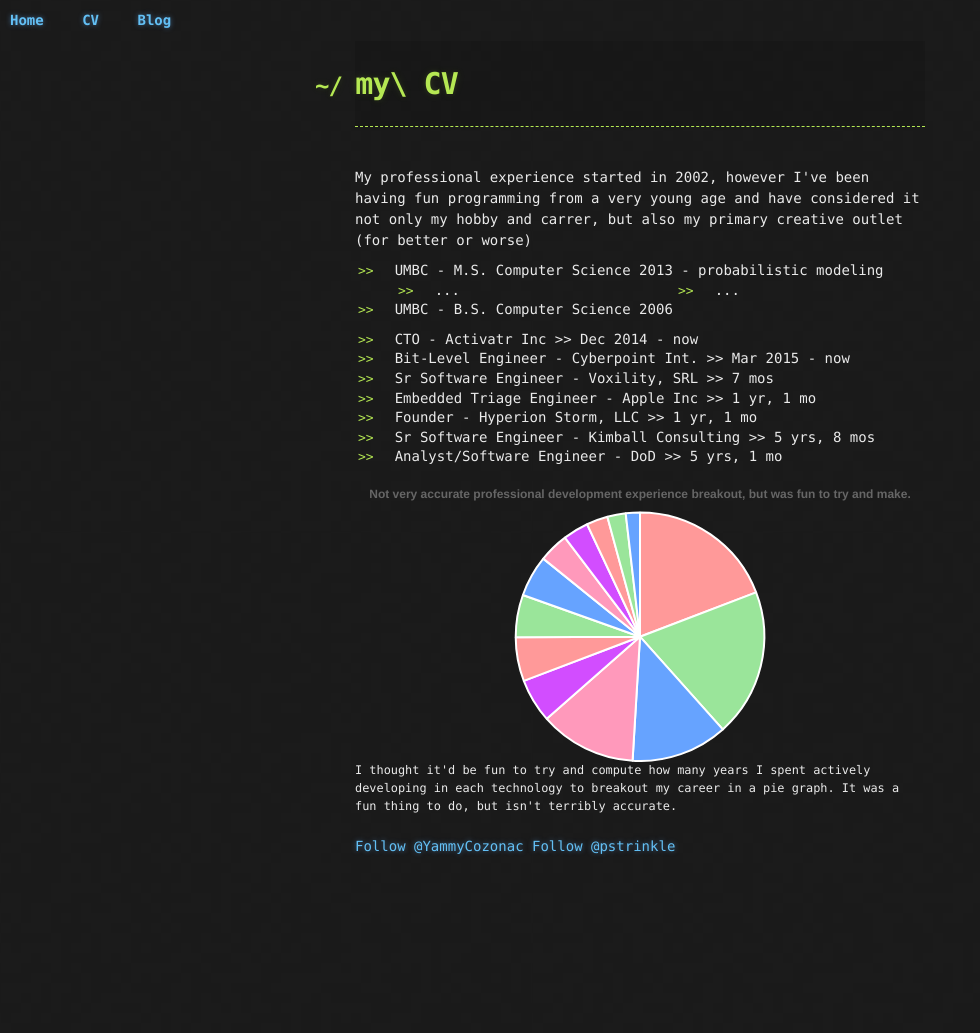
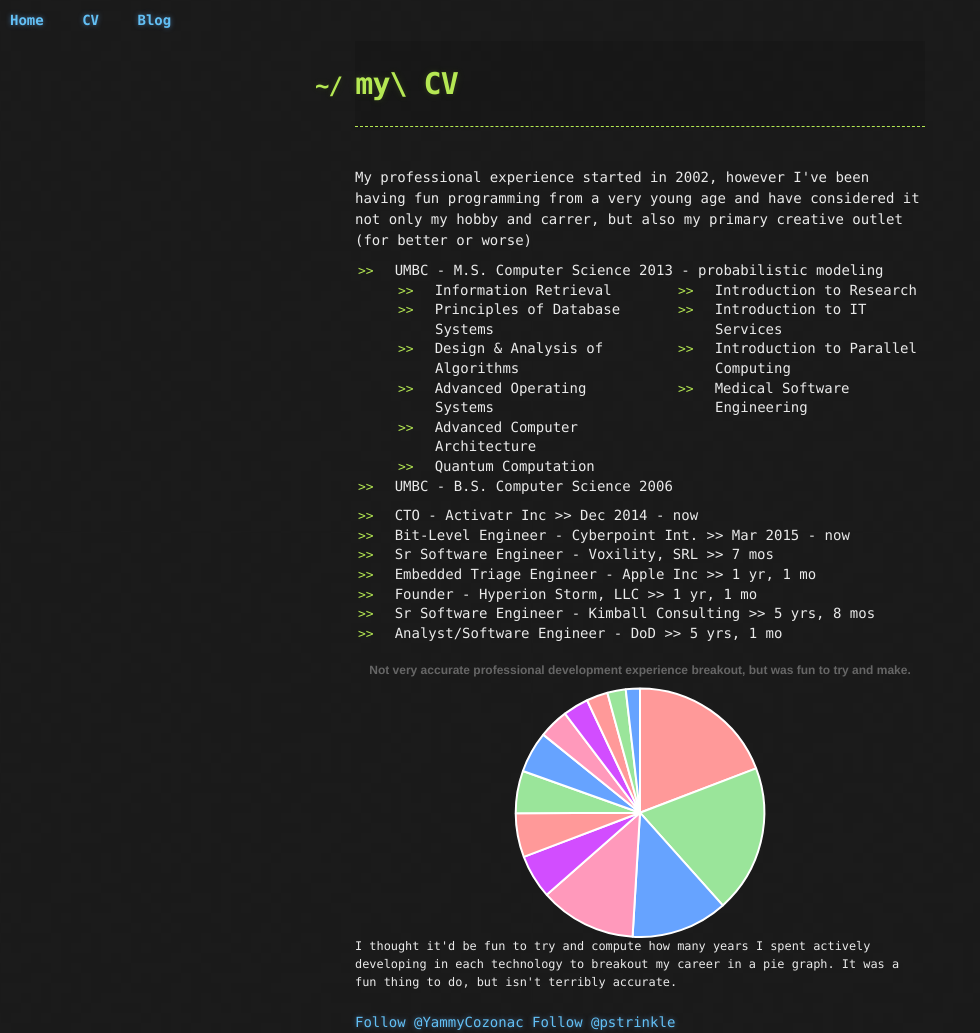
Before and after one commit to pstrinkle/pstrinkle.github.io, a Jekyll site: the page built from cv.html, in a window 1280 px wide. Shown: the whole page, without its empty margins (0-980 px from the left). Built offline with Jekyll 4.4.1, drawn with Linux system fonts in a browser that asks for light colours; nearby versions of some CDN libraries; comment, search, counter and statistics services are not loaded; before the commit the page ends 900 px from its top, so only the background shows below that.

Commit message:
Update cv.html

```diff
--- a/cv.html
+++ b/cv.html
@@ -14,12 +14,20 @@
     <div class="row">
       <div class="col-md-6">
         <ul>
-          <li>...</li>
+          <li>Information Retrieval</li>
+          <li>Principles of Database Systems</li>
+          <li>Design &amp; Analysis of Algorithms</li>
+          <li>Advanced Operating Systems</li>
+          <li>Advanced Computer Architecture</li>
+          <li>Quantum Computation</li>
         </ul>
       </div>
       <div class="col-md-6">
         <ul>
-          <li>...</li>
+          <li>Introduction to Research</li>
+          <li>Introduction to IT Services</li>
+          <li>Introduction to Parallel Computing</li>
+          <li>Medical Software Engineering</li>
         </ul>
       </div>
     </div>
```
